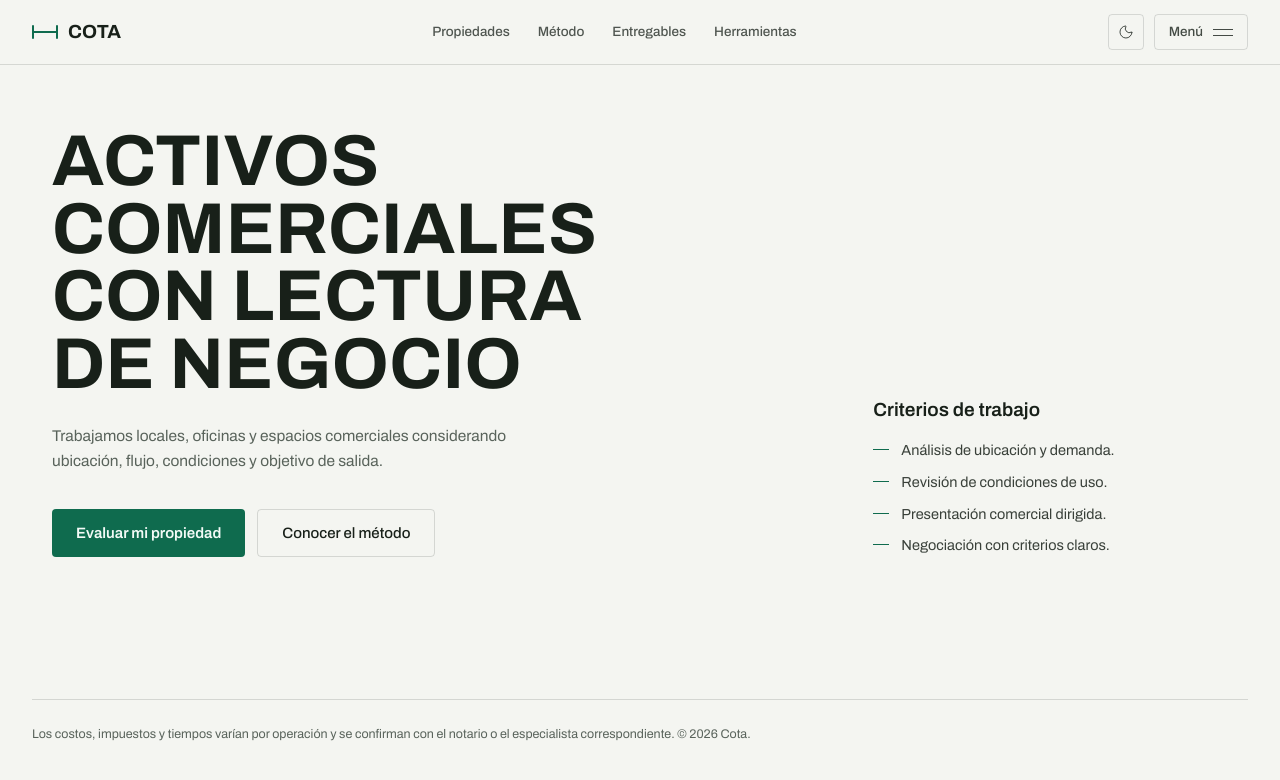
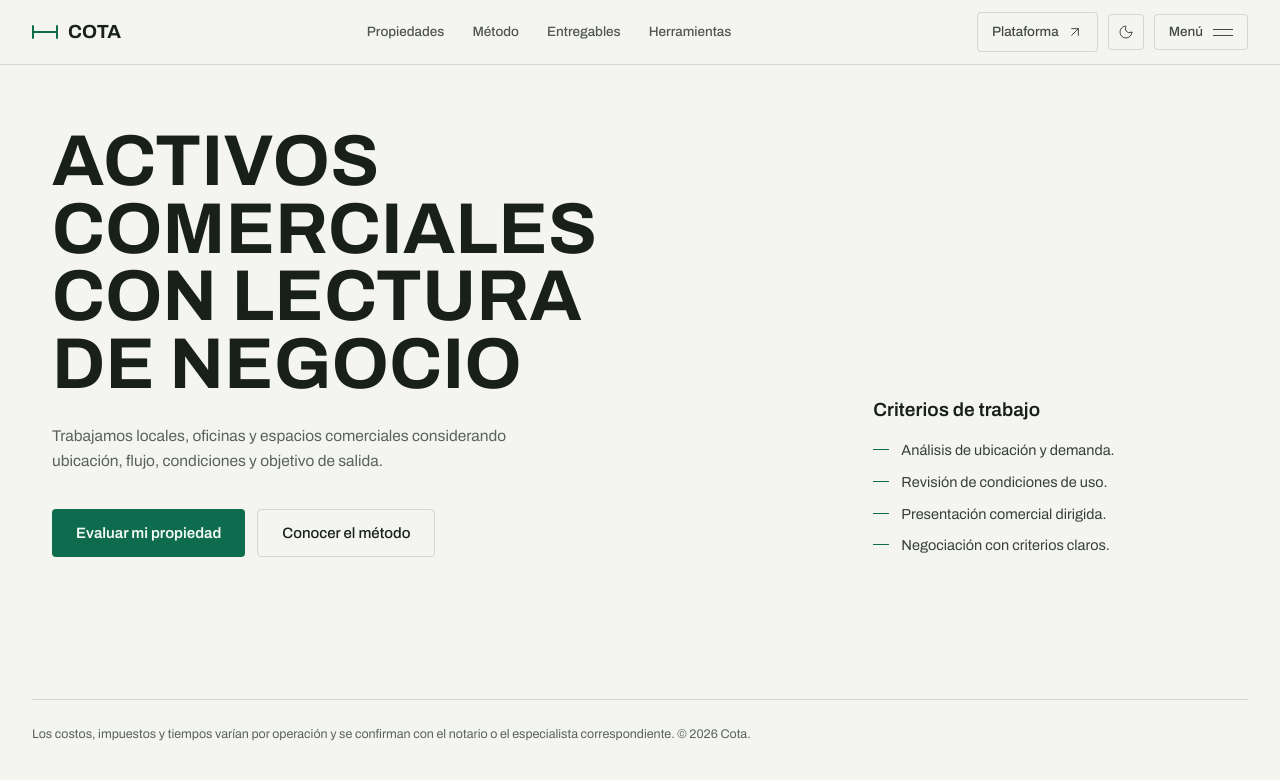
Before and after one commit to M01535NT/fortius-inmuebles, a Next.js app: page /comercial in a window 1280 px wide. Shown: the top 780 px of the page. Built offline with nearby package versions, Linux system fonts and the light colour scheme; no server answers.

Commit message:
feat(nav): link COTA platform and fix mobile menu visibility

```diff
--- a/src/components/home/fullscreen-menu.tsx
+++ b/src/components/home/fullscreen-menu.tsx
@@ -6,6 +6,7 @@ import Link from "next/link";
 import { ArrowUpRight, X } from "lucide-react";
 
 import { EASE_OUT, gsap, prefersReducedMotion, useGSAP } from "@/lib/gsap";
+import { siteConfig } from "@/data/site";
 
 /*
   Menú a pantalla completa. Se revela con un clip-path circular que nace
@@ -110,8 +111,8 @@ export function FullscreenMenu({ open, onClose }: Props) {
       role="dialog"
       aria-modal="true"
       aria-label="Menú"
-      style={{ clipPath: CLIP_CLOSED, visibility: "hidden" }}
-      className="fixed inset-0 z-50 bg-background"
+      style={{ clipPath: CLIP_CLOSED }}
+      className="invisible fixed inset-0 z-50 bg-background"
     >
       {/* Cabecera del overlay: marca + cerrar en el mismo punto del botón. */}
       <div className="mx-auto flex h-16 max-w-[1280px] items-center justify-between px-5 md:px-8">
@@ -159,7 +160,7 @@ export function FullscreenMenu({ open, onClose }: Props) {
               ))}
             </ol>
 
-            <div data-menu-item className="mt-7">
+            <div data-menu-item className="mt-7 flex flex-wrap gap-3">
               <Link
                 href="/#evaluar"
                 onClick={onClose}
@@ -168,6 +169,16 @@ export function FullscreenMenu({ open, onClose }: Props) {
                 Evaluar mi propiedad
                 <ArrowUpRight className="size-4" strokeWidth={1.5} />
               </Link>
+              <a
+                href={siteConfig.platformUrl}
+                target="_blank"
+                rel="noreferrer"
+                onClick={onClose}
+                className="inline-flex h-12 items-center gap-2 rounded-md border border-border px-6 text-[15px] font-semibold text-foreground transition-[background-color,color,transform] hover:bg-secondary active:scale-[0.98]"
+              >
+                Ir a la plataforma
+                <ArrowUpRight className="size-4" strokeWidth={1.5} aria-hidden="true" />
+              </a>
             </div>
           </nav>
 
--- a/src/components/home/site-nav.tsx
+++ b/src/components/home/site-nav.tsx
@@ -4,9 +4,11 @@ import * as React from "react";
 import Link from "next/link";
 import { usePathname } from "next/navigation";
 import { motion, useMotionValueEvent, useScroll } from "motion/react";
+import { ArrowUpRight } from "lucide-react";
 
 import { FullscreenMenu } from "@/components/home/fullscreen-menu";
 import { ThemeToggle } from "@/components/home/theme-toggle";
+import { siteConfig } from "@/data/site";
 
 /*
   COTA wordmark. The tick-line-tick glyph is a dimension mark ("cota"),
@@ -100,6 +102,20 @@ export function SiteNav() {
         </nav>
 
         <div className="flex items-center gap-2.5">
+          <a
+            href={siteConfig.platformUrl}
+            target="_blank"
+            rel="noreferrer"
+            className={
+              "hidden h-10 items-center gap-2 rounded-md border px-3.5 text-[13.5px] font-medium transition-[background-color,color,border-color,transform] active:scale-[0.97] md:inline-flex " +
+              (solid
+                ? "border-border text-foreground/80 hover:bg-secondary hover:text-foreground"
+                : "border-[#f2f4ee]/30 text-[#f2f4ee]/85 hover:bg-[#f2f4ee]/10 hover:text-[#f2f4ee]")
+            }
+          >
+            Plataforma
+            <ArrowUpRight className="size-4" strokeWidth={1.5} aria-hidden="true" />
+          </a>
           <ThemeToggle
             className={
               solid
--- a/src/data/site.ts
+++ b/src/data/site.ts
@@ -8,6 +8,8 @@ export const siteConfig = {
   name: "Cota",
   descriptor: "Bienes raíces con método",
   url: "https://cota.example", // TODO: real domain
+  platformUrl:
+    process.env.NEXT_PUBLIC_PLATFORM_URL ?? "https://inmobiliaria-os.vercel.app",
   contact: {
     // TODO(T031): datos reales del cliente. Placeholders para el prototipo.
     phone: "+52 664 000 0000",
```
